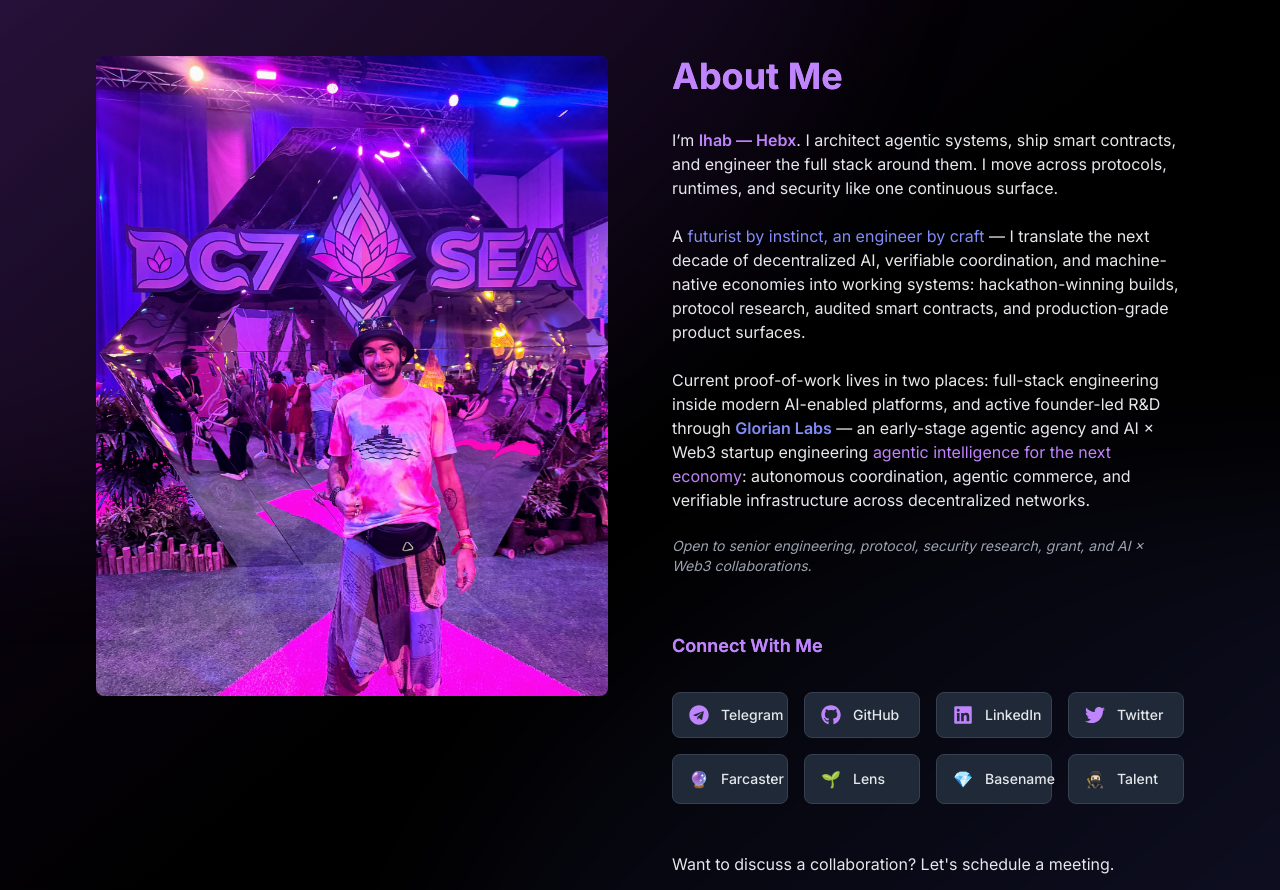
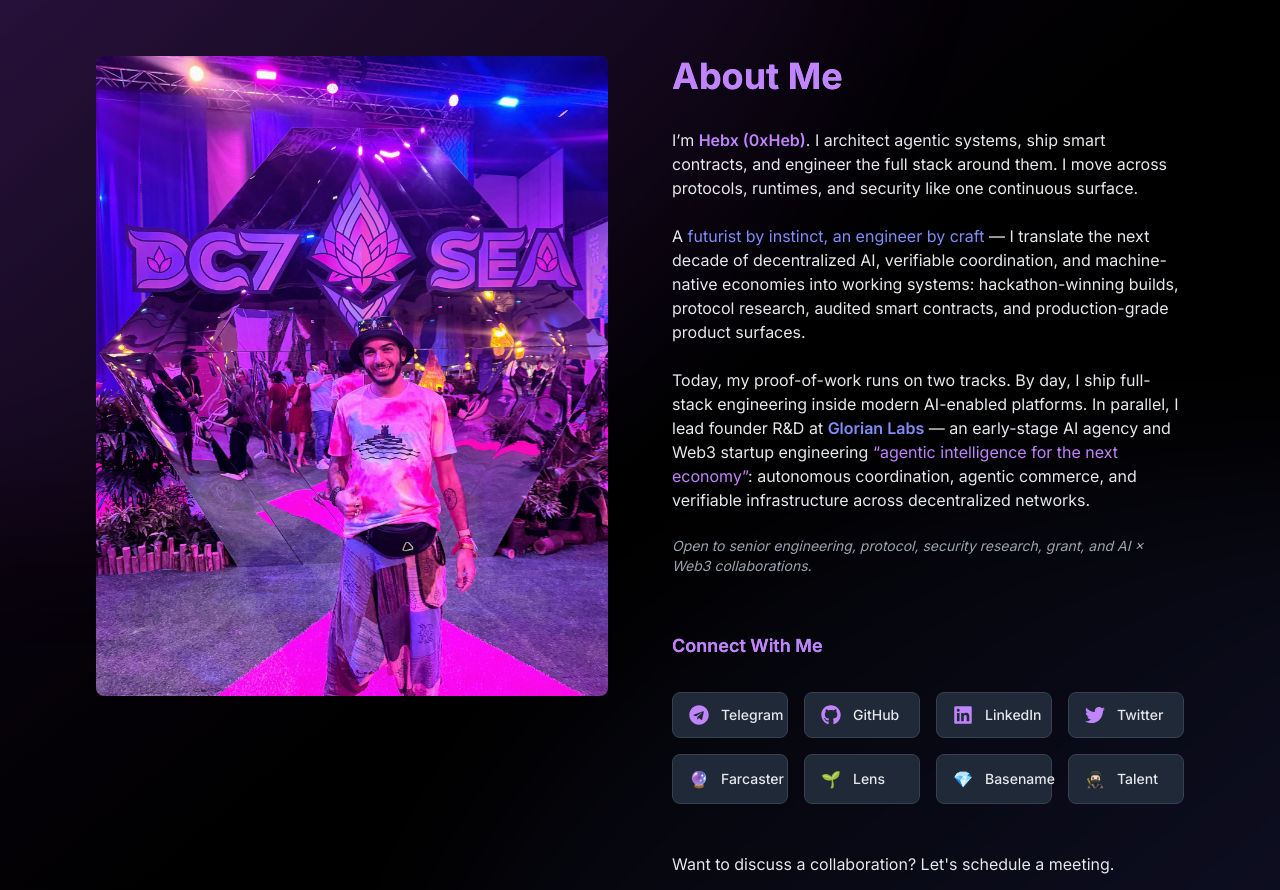
Before and after one commit to Hebx/DevFolio, a Next.js app: page / in a window 1280 px wide. Shown: the part 840-1730 px from the top of the page. Built offline with nearby package versions, Linux system fonts and the light colour scheme.

Commit message:
About: use Hebx (0xHeb) handle; rewrite final paragraph for clarity and impact

```diff
--- a/app/components/About.tsx
+++ b/app/components/About.tsx
@@ -94,13 +94,13 @@
 
             <div className="space-y-6 text-gray-700 dark:text-gray-200">
               <p>
-                I’m <span className="font-semibold text-purple-600 dark:text-purple-400">Ihab — Hebx</span>. I architect agentic systems, ship smart contracts, and engineer the full stack around them. I move across protocols, runtimes, and security like one continuous surface.
+                I’m <span className="font-semibold text-purple-600 dark:text-purple-400">Hebx (0xHeb)</span>. I architect agentic systems, ship smart contracts, and engineer the full stack around them. I move across protocols, runtimes, and security like one continuous surface.
               </p>
               <p>
                 A <span className="text-indigo-600 dark:text-indigo-400">futurist by instinct, an engineer by craft</span> — I translate the next decade of decentralized AI, verifiable coordination, and machine-native economies into working systems: hackathon-winning builds, protocol research, audited smart contracts, and production-grade product surfaces.
               </p>
               <p>
-                Current proof-of-work lives in two places: full-stack engineering inside modern AI-enabled platforms, and active founder-led R&D through <span className="font-semibold text-indigo-600 dark:text-indigo-400">Glorian Labs</span> — an early-stage agentic agency and AI × Web3 startup engineering <span className="text-purple-600 dark:text-purple-400">agentic intelligence for the next economy</span>: autonomous coordination, agentic commerce, and verifiable infrastructure across decentralized networks.
+Today, my proof-of-work runs on two tracks. By day, I ship full-stack engineering inside modern AI-enabled platforms. In parallel, I lead founder R&D at <span className="font-semibold text-indigo-600 dark:text-indigo-400">Glorian Labs</span> — an early-stage AI agency and Web3 startup engineering <span className="text-purple-600 dark:text-purple-400">“agentic intelligence for the next economy”</span>: autonomous coordination, agentic commerce, and verifiable infrastructure across decentralized networks.
               </p>
               <p className="text-sm text-gray-600 dark:text-gray-400 italic">
                 Open to senior engineering, protocol, security research, grant, and AI × Web3 collaborations.
```
